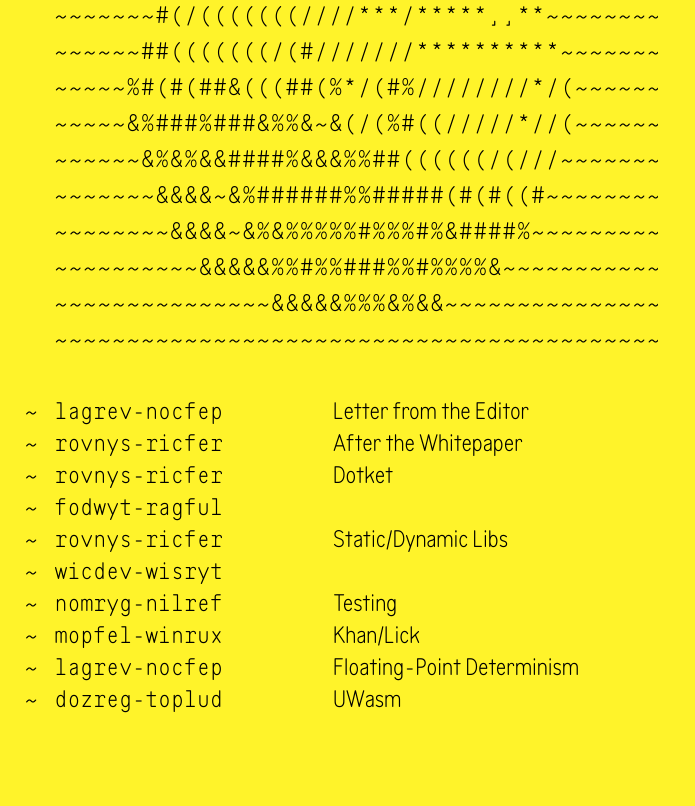
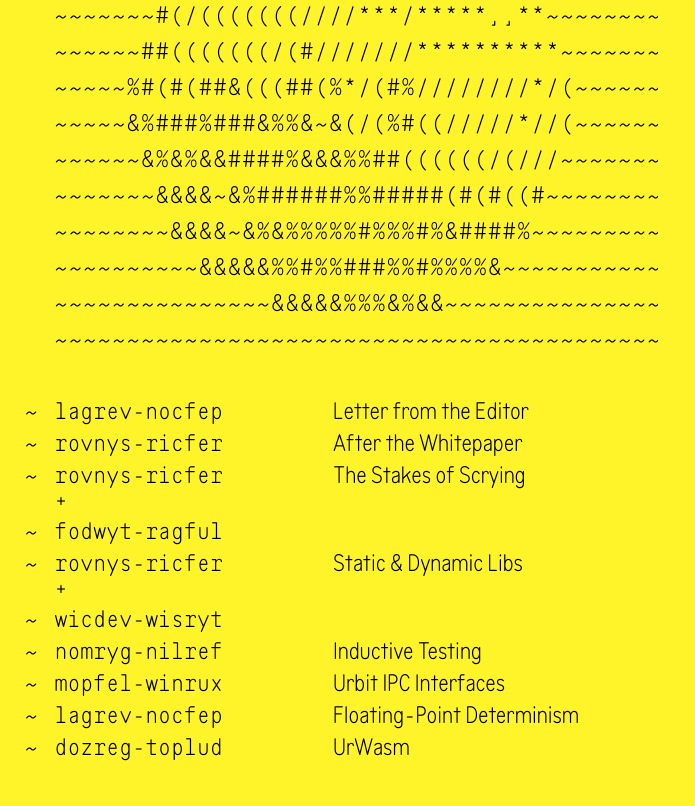
Before and after one commit to Urbit-Systems-Technical-Journal/Urbit-Systems-Technical-Journal.github.io, a plain HTML site: page index.html in a window 1280 px wide. Shown: the part 424-1230 px from the top of the page, without its empty margins (0-695 px from the left). Before the commit the page ends 1182 px from the top, so only its background shows below. Drawn offline with Linux system fonts and the light colour scheme.

Commit message:
Update index.html

```diff
--- a/index.html
+++ b/index.html
@@ -85,8 +85,8 @@
       </div>
       <div class="tilde-section item-line">
         <span class="tilde">~</span>
-        <span class="author">rovnys-ricfer</span>
-        <span class="article-title">Dotket</span>
+        <span class="author">rovnys-ricfer +</span>
+        <span class="article-title">The Stakes of Scrying</span>
       </div>
       <div class="tilde-section item-line">
         <span class="tilde">~</span>
@@ -95,8 +95,8 @@
       </div>
       <div class="tilde-section item-line">
         <span class="tilde">~</span>
-        <span class="author">rovnys-ricfer</span>
-        <span class="article-title">Static/Dynamic Libs</span>
+        <span class="author">rovnys-ricfer +</span>
+        <span class="article-title">Static & Dynamic Libs</span>
       </div>
       <div class="tilde-section item-line">
         <span class="tilde">~</span>
@@ -106,12 +106,12 @@
       <div class="tilde-section item-line">
         <span class="tilde">~</span>
         <span class="author">nomryg-nilref</span>
-        <span class="article-title">Testing</span>
+        <span class="article-title">Inductive Testing</span>
       </div>
       <div class="tilde-section item-line">
         <span class="tilde">~</span>
         <span class="author">mopfel-winrux</span>
-        <span class="article-title">Khan/Lick</span>
+        <span class="article-title">Urbit IPC Interfaces</span>
       </div>
       <div class="tilde-section item-line">
         <span class="tilde">~</span>
@@ -121,7 +121,7 @@
       <div class="tilde-section item-line">
         <span class="tilde">~</span>
         <span class="author">dozreg-toplud</span>
-        <span class="article-title">UWasm</span>
+        <span class="article-title">UrWasm</span>
       </div>
     </div>
   </body>
```
